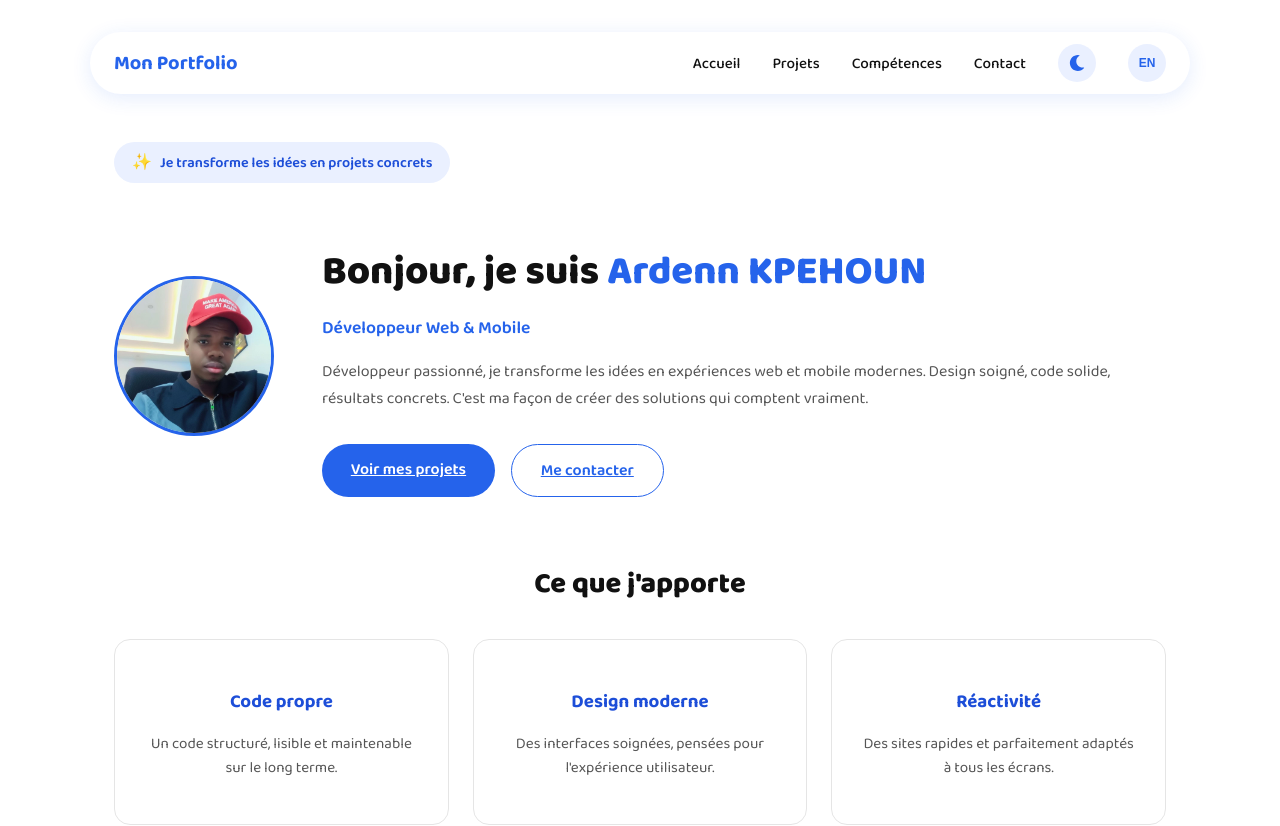
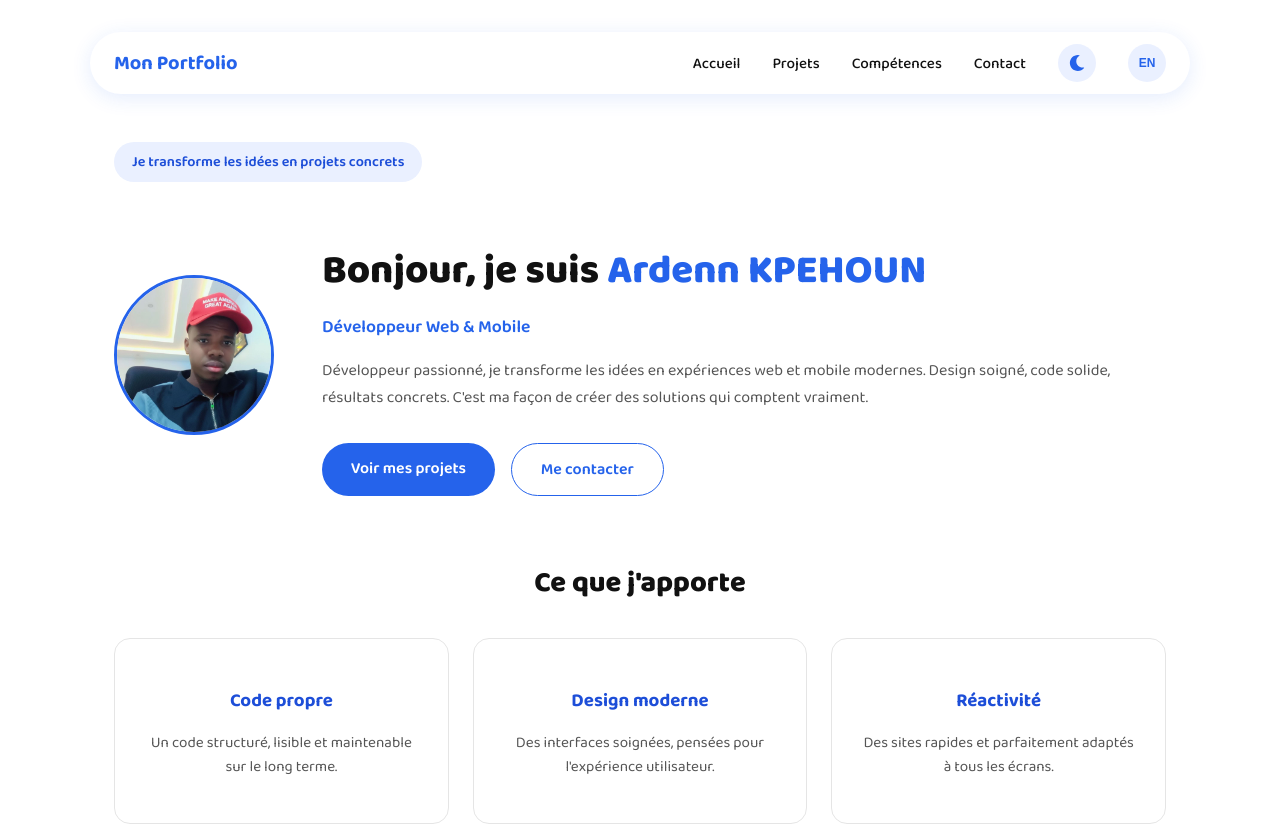
Before and after one commit to ArdennXBT/Mon-Portfolio-Dev, a React (Vite) app: page / in a window 1280 px wide. Shown: the top 826 px of the page. Built offline with nearby package versions, Linux system fonts and the light colour scheme.

Commit message:
Nettoyage: titre Features, suppression soulignement liens, retrait emoji badge

```diff
--- a/src/Components/Hero.jsx
+++ b/src/Components/Hero.jsx
@@ -10,10 +10,8 @@ function Hero() {
     <section className="hero">
 
       <div className="hero-badge" data-aos="fade-down">
-        <span className="hero-badge-icon">✨</span>
-        <span>{t.hero.badge}</span>
-      </div>
-
+  <span>{t.hero.badge}</span>
+</div>
       <div className="hero-top">
         <img
           src={maPhoto}
--- a/src/index.css
+++ b/src/index.css
@@ -41,3 +41,7 @@ html, body {
   color: var(--color-text-primary);
   transition: background-color 0.3s ease, color 0.3s ease;
 }
+
+a {
+  text-decoration: none;
+}
```
